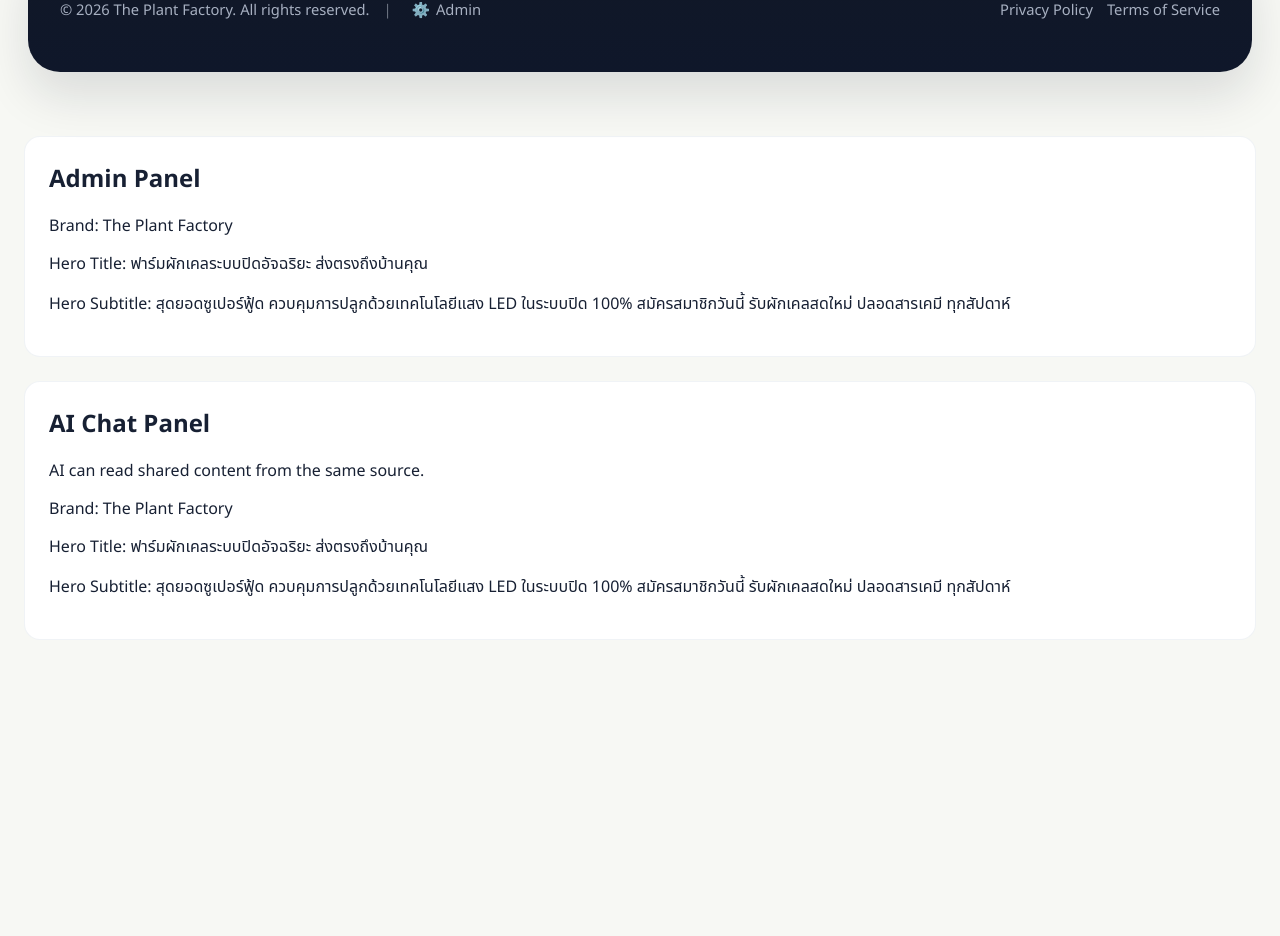
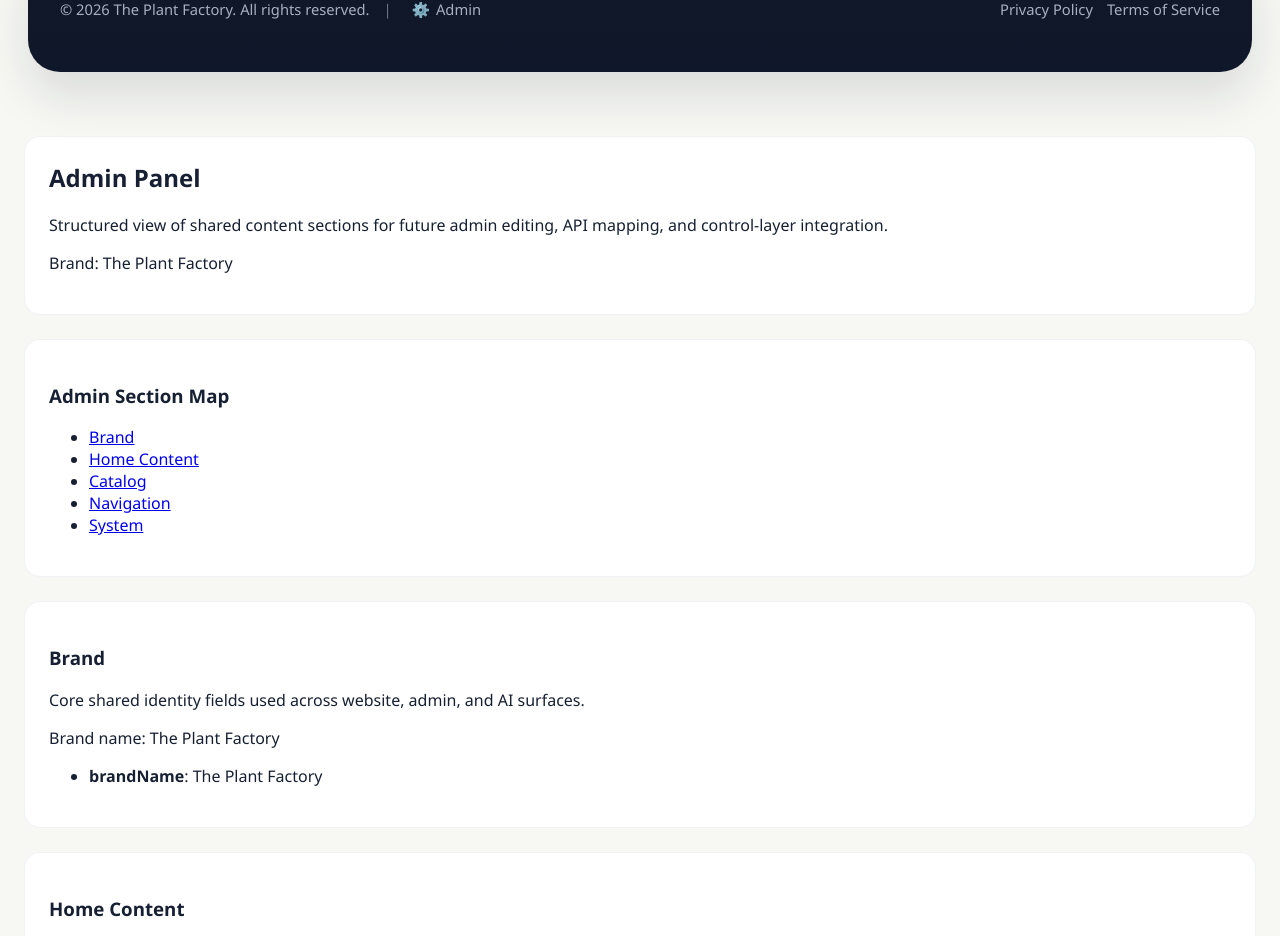
Before and after one commit to satapolceo/the-plant-factory-web, a React (Vite) app: page / in a window 1280 px wide. Shown: the part 4699-5635 px from the top of the page. Before the commit the page ends 5363 px from the top, so only its background shows below. Built offline with nearby package versions, Linux system fonts and the light colour scheme.

Commit message:
Structure admin panel sections

```diff
--- a/src/admin/AdminPanel.jsx
+++ b/src/admin/AdminPanel.jsx
@@ -1,13 +1,114 @@
 import React from "react";
+import adminSections from "./adminSections";
 import siteContent from "../data/siteContent";
+
+function getSectionSummary(sectionId, content) {
+  switch (sectionId) {
+    case "brand":
+      return `Brand name: ${content.brandName}`;
+    case "home-content":
+      return [
+        `Hero title: ${content.hero.title}`,
+        `Features: ${content.features.items.length} items`,
+        `Subscription plans: ${content.subscriptions.length}`,
+        `Products: ${content.products.length}`,
+        `Footer links: ${content.footer.links.length}`
+      ];
+    case "catalog":
+      return [
+        `Plans available: ${content.subscriptions.length}`,
+        `Products available: ${content.products.length}`,
+        `Featured subscription: ${
+          content.subscriptions.find((plan) => plan.featured)?.name ?? "None"
+        }`
+      ];
+    case "navigation":
+      return content.navItems.map((item) => `${item.id}: ${item.label}`);
+    case "system":
+      return [
+        `Legacy hero title mirror: ${content.heroTitle}`,
+        `Legacy hero subtitle mirror: ${content.heroSubtitle}`
+      ];
+    default:
+      return [];
+  }
+}
+
+function renderValuePreview(value) {
+  if (Array.isArray(value)) {
+    return `${value.length} entries`;
+  }
+
+  if (value && typeof value === "object") {
+    return `${Object.keys(value).length} fields`;
+  }
+
+  return String(value);
+}
+
+function AdminSectionCard({ section, content }) {
+  const summary = getSectionSummary(section.id, content);
+
+  return (
+    <section aria-labelledby={`admin-section-${section.id}`}>
+      <h3 id={`admin-section-${section.id}`}>{section.label}</h3>
+      <p>{section.description}</p>
+
+      {Array.isArray(summary) ? (
+        <ul>
+          {summary.map((item) => (
+            <li key={item}>{item}</li>
+          ))}
+        </ul>
+      ) : (
+        <p>{summary}</p>
+      )}
+
+      <ul>
+        {section.dataKeys.map((key) => (
+          <li key={key}>
+            <strong>{key}</strong>: {renderValuePreview(content[key])}
+          </li>
+        ))}
+      </ul>
+    </section>
+  );
+}
+
+function AdminSectionNav({ sections }) {
+  return (
+    <nav aria-label="Admin sections">
+      <ul>
+        {sections.map((section) => (
+          <li key={section.id}>
+            <a href={`#admin-section-${section.id}`}>{section.label}</a>
+          </li>
+        ))}
+      </ul>
+    </nav>
+  );
+}
 
 export default function AdminPanel() {
   return (
-    <section>
-      <h2>Admin Panel</h2>
-      <p>Brand: {siteContent.brandName}</p>
-      <p>Hero Title: {siteContent.heroTitle}</p>
-      <p>Hero Subtitle: {siteContent.heroSubtitle}</p>
-    </section>
+    <div>
+      <section>
+        <h2>Admin Panel</h2>
+        <p>
+          Structured view of shared content sections for future admin editing, API mapping, and
+          control-layer integration.
+        </p>
+        <p>Brand: {siteContent.brandName}</p>
+      </section>
+
+      <section>
+        <h3>Admin Section Map</h3>
+        <AdminSectionNav sections={adminSections} />
+      </section>
+
+      {adminSections.map((section) => (
+        <AdminSectionCard key={section.id} section={section} content={siteContent} />
+      ))}
+    </div>
   );
 }
--- /dev/null
+++ b/src/admin/adminSections.js
@@ -0,0 +1,34 @@
+const adminSections = [
+  {
+    id: "brand",
+    label: "Brand",
+    description: "Core shared identity fields used across website, admin, and AI surfaces.",
+    dataKeys: ["brandName"]
+  },
+  {
+    id: "home-content",
+    label: "Home Content",
+    description: "Public website sections extracted into shared content for the Home page.",
+    dataKeys: ["hero", "features", "subscriptionsSection", "shopSection", "lab", "footer"]
+  },
+  {
+    id: "catalog",
+    label: "Catalog",
+    description: "Commerce-oriented collections for subscriptions and products.",
+    dataKeys: ["subscriptions", "products"]
+  },
+  {
+    id: "navigation",
+    label: "Navigation",
+    description: "Stable navigation entries and public section anchors.",
+    dataKeys: ["navItems"]
+  },
+  {
+    id: "system",
+    label: "System",
+    description: "Current shared content snapshot for admin and future control-layer mapping.",
+    dataKeys: ["heroTitle", "heroSubtitle"]
+  }
+];
+
+export default adminSections;
```
